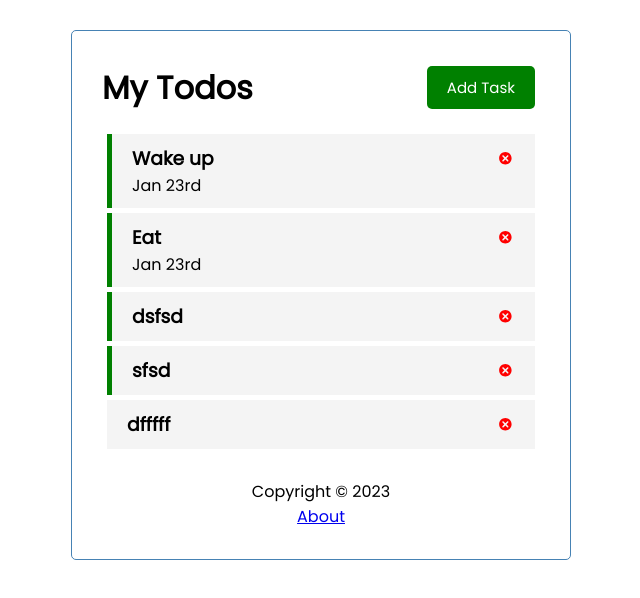
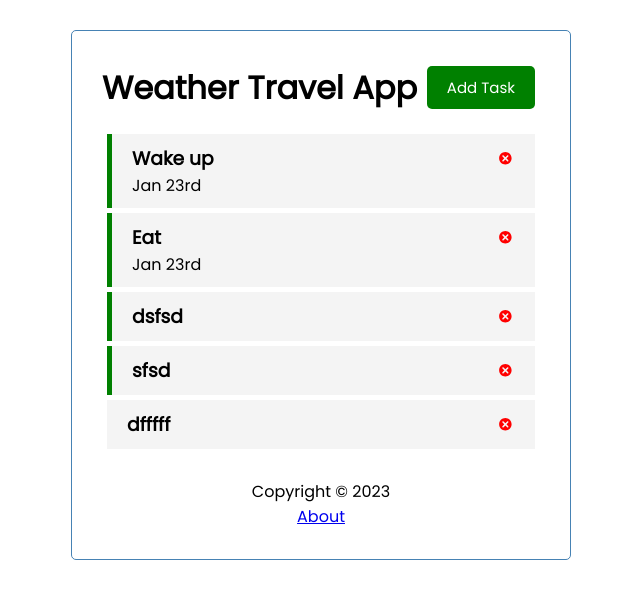
Before and after one commit to YugenFox/weather-travel-app, a React (Create React App) app: page / in a window 1280 px wide. Shown: the top 598 px of the page, without its empty margins (319-959 px from the left). Built offline with nearby package versions, Linux system fonts and the light colour scheme; data requests are answered from the project's data file.

Commit message:
Updated Google Tab and Header title
Weather Travel App

```diff
--- a/public/index.html
+++ b/public/index.html
@@ -13,7 +13,7 @@
 
     <link rel="manifest" href="%PUBLIC_URL%/manifest.json" />
 
-    <title>My Todos App</title>
+    <title>Weather Travel App</title>
   </head>
   <body>
     <noscript>You need to enable JavaScript to run this app.</noscript>
--- a/src/components/Header.js
+++ b/src/components/Header.js
@@ -25,7 +25,7 @@ Header.propTypes = {
 };
 //Prop Defaults
 Header.defaultProps = {
-  title: "My Todos",
+  title: "Weather Travel App",
 };
 
 export default Header;
```
Also changed, not shown: src/index.js (+6 -6 lines).
